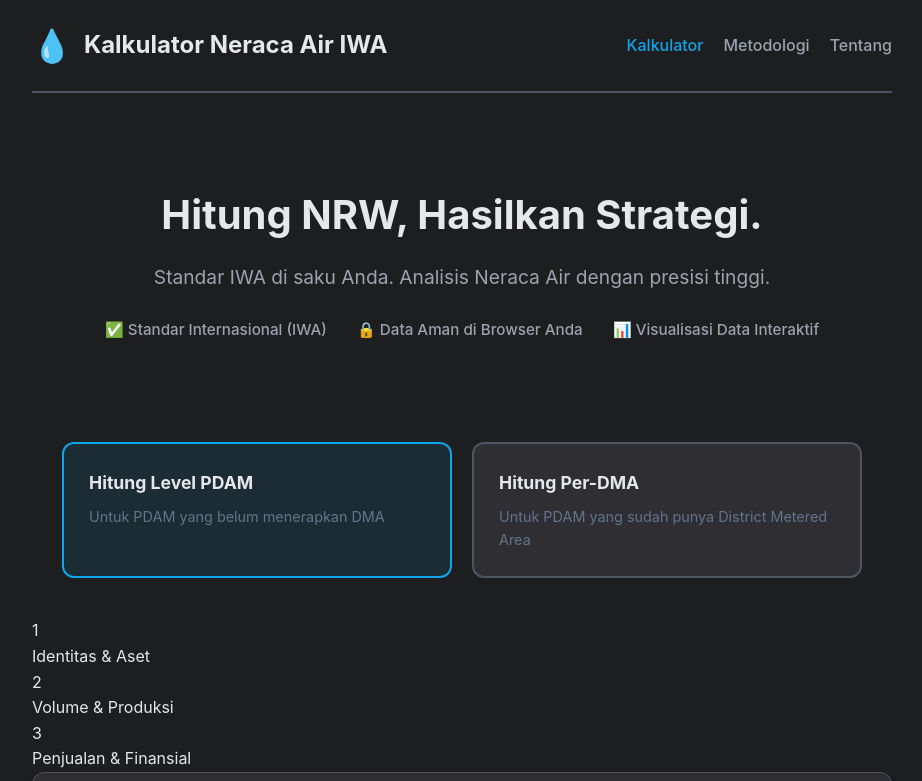
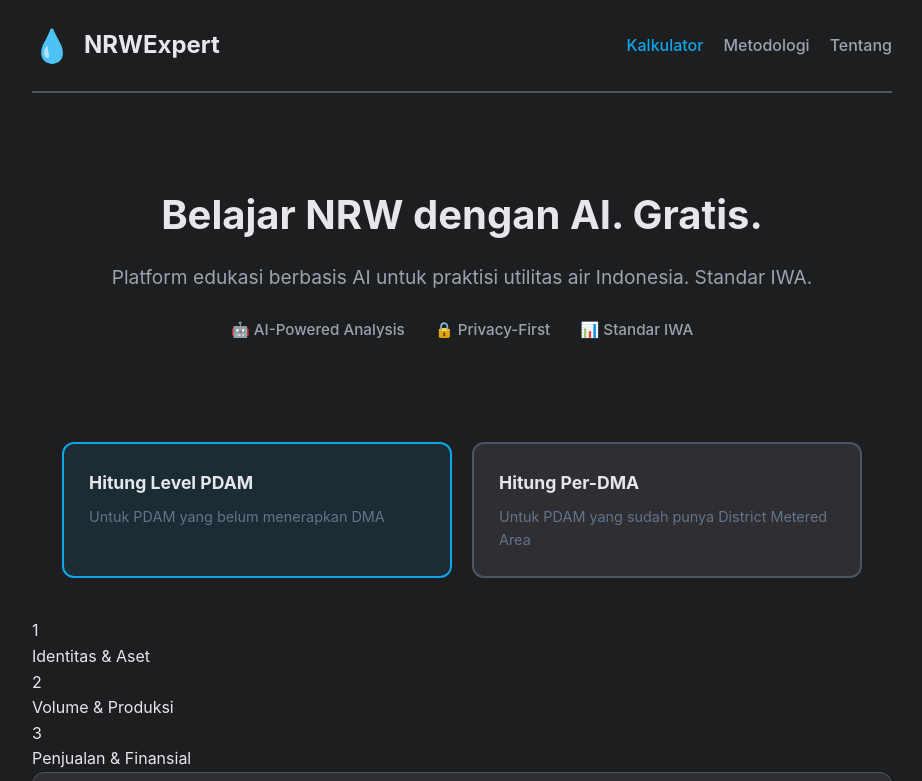
Before and after one commit to ferli/nrwexpert, a website built with Vite: page index.html in a window 1280 px wide. Shown: the top 781 px of the page, without its empty margins (178-1100 px from the left). Built offline with nearby package versions, Linux system fonts and the light colour scheme.

Commit message:
feat: Rebrand as AI-Powered NRW Educational Platform
- New tagline: 'Belajar NRW dengan AI. Gratis.'
- Comprehensive roadmap: AI Consultant, Learning Modules, Case Studies
- Positioning: Free, open source, for entire industry
- Mission: Demokratisasi pengetahuan NRW

```diff
--- a/index.html
+++ b/index.html
@@ -4,12 +4,13 @@
 <head>
     <meta charset="UTF-8">
     <meta name="viewport" content="width=device-width, initial-scale=1.0">
-    <title>Kalkulator Neraca Air IWA | PDAM Standard</title>
-    <meta name="description" content="Alat bantu perhitungan Non-Revenue Water (NRW) standar IWA untuk PDAM Indonesia">
+    <title>NRWExpert - AI-Powered NRW Educational Platform</title>
+    <meta name="description"
+        content="Platform edukasi berbasis AI untuk pembelajaran pengelolaan Non-Revenue Water (NRW) standar IWA - Gratis untuk industri air Indonesia">
 
     <!-- Open Graph -->
-    <meta property="og:title" content="Kalkulator Neraca Air IWA">
-    <meta property="og:description" content="Hitung NRW dan analisa kehilangan air fisik vs komersial secara standar.">
+    <meta property="og:title" content="NRWExpert - AI NRW Educational Platform">
+    <meta property="og:description" content="Belajar pengelolaan NRW dengan AI. Gratis. Open Source. Standar IWA.">
 
     <!-- Icons -->
     <link rel="icon"
@@ -21,7 +22,7 @@
         <header class="main-header">
             <div class="logo">
                 <span class="icon">💧</span>
-                <h1>Kalkulator Neraca Air IWA</h1>
+                <h1>NRWExpert</h1>
             </div>
             <nav>
                 <a href="#calculator" class="active">Kalkulator</a>
@@ -33,12 +34,12 @@
         <main id="app">
             <!-- Hero Section -->
             <section class="hero">
-                <h2>Hitung NRW, Hasilkan Strategi.</h2>
-                <p>Standar IWA di saku Anda. Analisis Neraca Air dengan presisi tinggi.</p>
+                <h2>Belajar NRW dengan AI. Gratis.</h2>
+                <p>Platform edukasi berbasis AI untuk praktisi utilitas air Indonesia. Standar IWA.</p>
                 <div class="features">
-                    <span>✅ Standar Internasional (IWA)</span>
-                    <span>🔒 Data Aman di Browser Anda</span>
-                    <span>📊 Visualisasi Data Interaktif</span>
+                    <span>🤖 AI-Powered Analysis</span>
+                    <span>🔒 Privacy-First</span>
+                    <span>📊 Standar IWA</span>
                 </div>
             </section>
 
```
Also changed, not shown: README.md.
